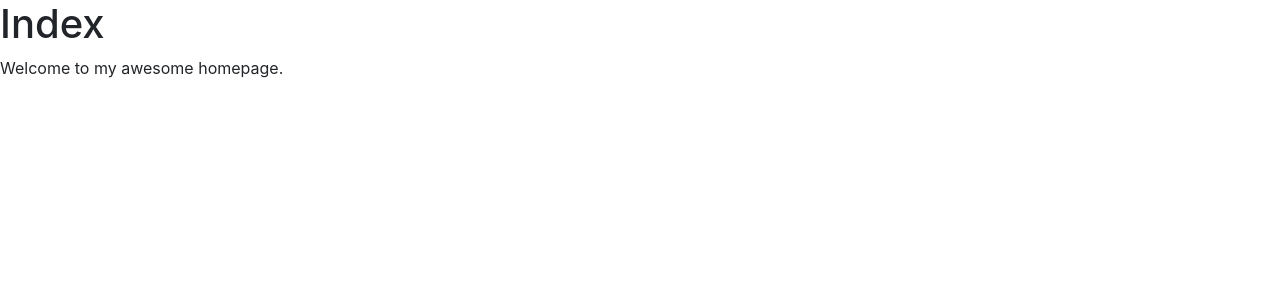
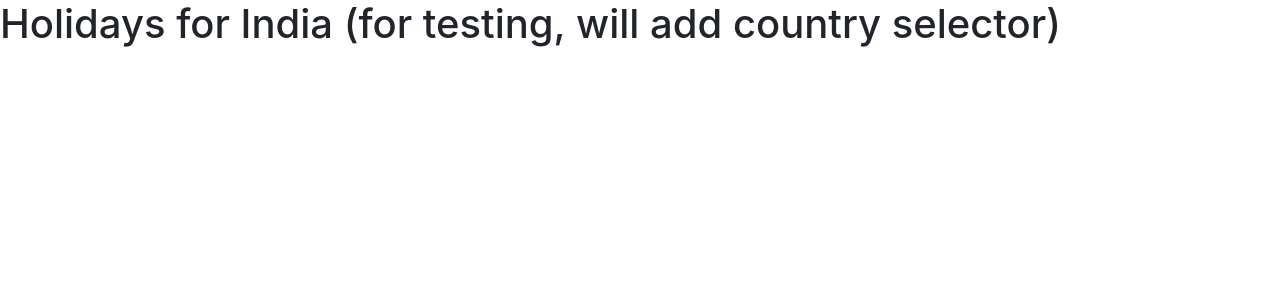
Before and after one commit to abohann2/holidays, a Flask app: page / in a window 1280 px wide. Shown: the top 300 px of the page. Run offline with Flask 2, Linux system fonts and the light colour scheme; data that the repository does not hold is empty; some libraries are stand-ins or nearby versions.

Commit message:
basic starting point for formating api response

```diff
--- a/src/app.py
+++ b/src/app.py
@@ -1,6 +1,17 @@
-from flask import Flask, render_template
+import os
+import requests
+from flask import Flask, render_template, request
 app = Flask(__name__)
 
-@app.route('/')
+API_KEY = os.environ.get("API_KEY")
+
+@app.route('/', methods=["POST", "GET"])
 def hello_world():
-    return render_template("index.html")
+
+    if request.method == "GET":
+        response = requests.get(f"https://calendarific.com/api/v2/holidays?api_key={API_KEY}&country=IN&year=2020")
+        holidays = response.json()['response']['holidays']
+
+        print(len(holidays))
+
+    return render_template("index.html", holidays=holidays)
--- a/src/templates/base.html
+++ b/src/templates/base.html
@@ -3,7 +3,7 @@
 <head>
     {% block head %}
     <link rel="stylesheet" href="https://stackpath.bootstrapcdn.com/bootstrap/4.5.2/css/bootstrap.min.css" integrity="sha384-JcKb8q3iqJ61gNV9KGb8thSsNjpSL0n8PARn9HuZOnIxN0hoP+VmmDGMN5t9UJ0Z" crossorigin="anonymous">
-    <title>{% block title %}{% endblock %} - My Webpage</title>
+    <title>{% block title %}{% endblock %}</title>
     {% endblock %}
 </head>
 <body>
--- a/src/templates/index.html
+++ b/src/templates/index.html
@@ -1,11 +1,14 @@
 {% extends "base.html" %}
-{% block title %}Index{% endblock %}
+{% block title %}Holidays{% endblock %}
 {% block head %}
     {{ super() }}
 {% endblock %}
 {% block content %}
-    <h1>Index</h1>
-    <p class="important">
-      Welcome to my awesome homepage.
-    </p>
+<h1>Holidays for India (for testing, will add country selector)</h1>
+<br>
+{% for holiday in holidays %}
+    <ul>
+        <li>{{ holiday.name }} {{ holiday.date.datetime }} {{ holiday.description }}</li>
+    </ul>
+    {% endfor %}
 {% endblock %}
```
